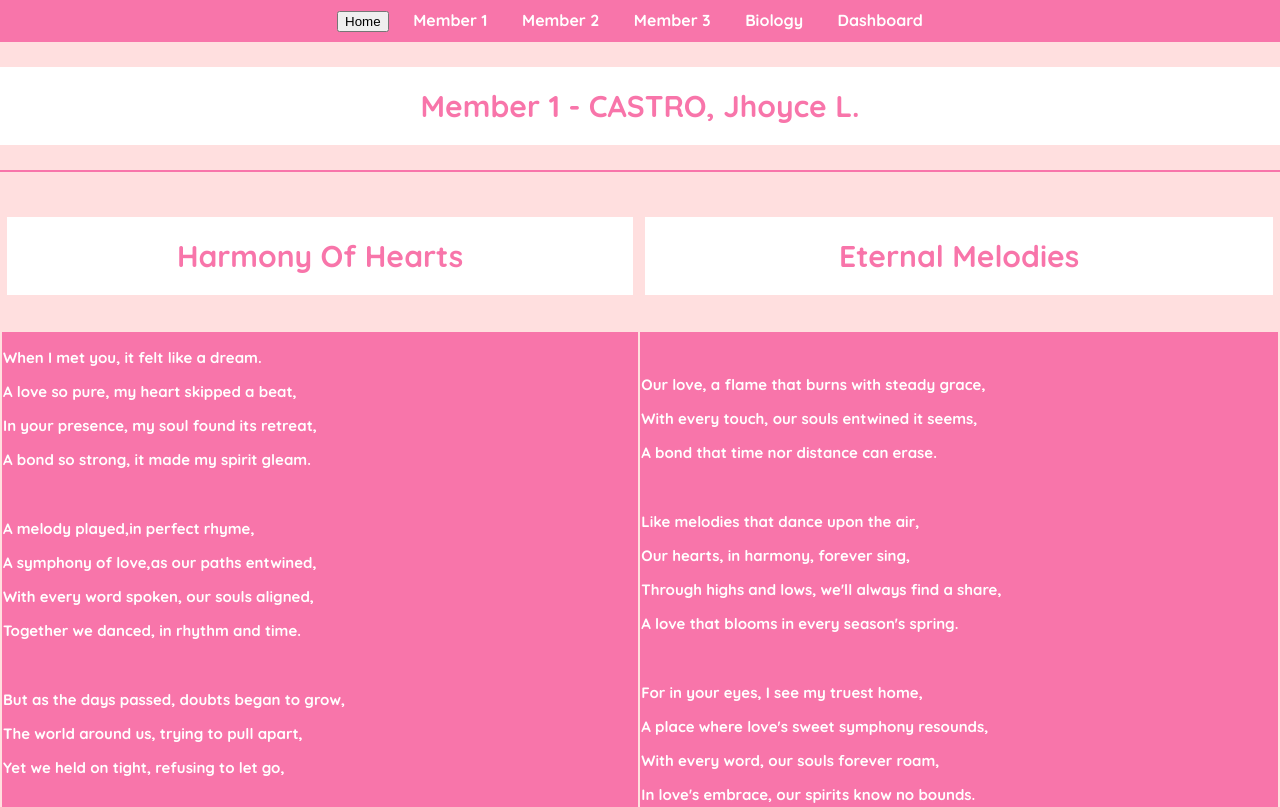
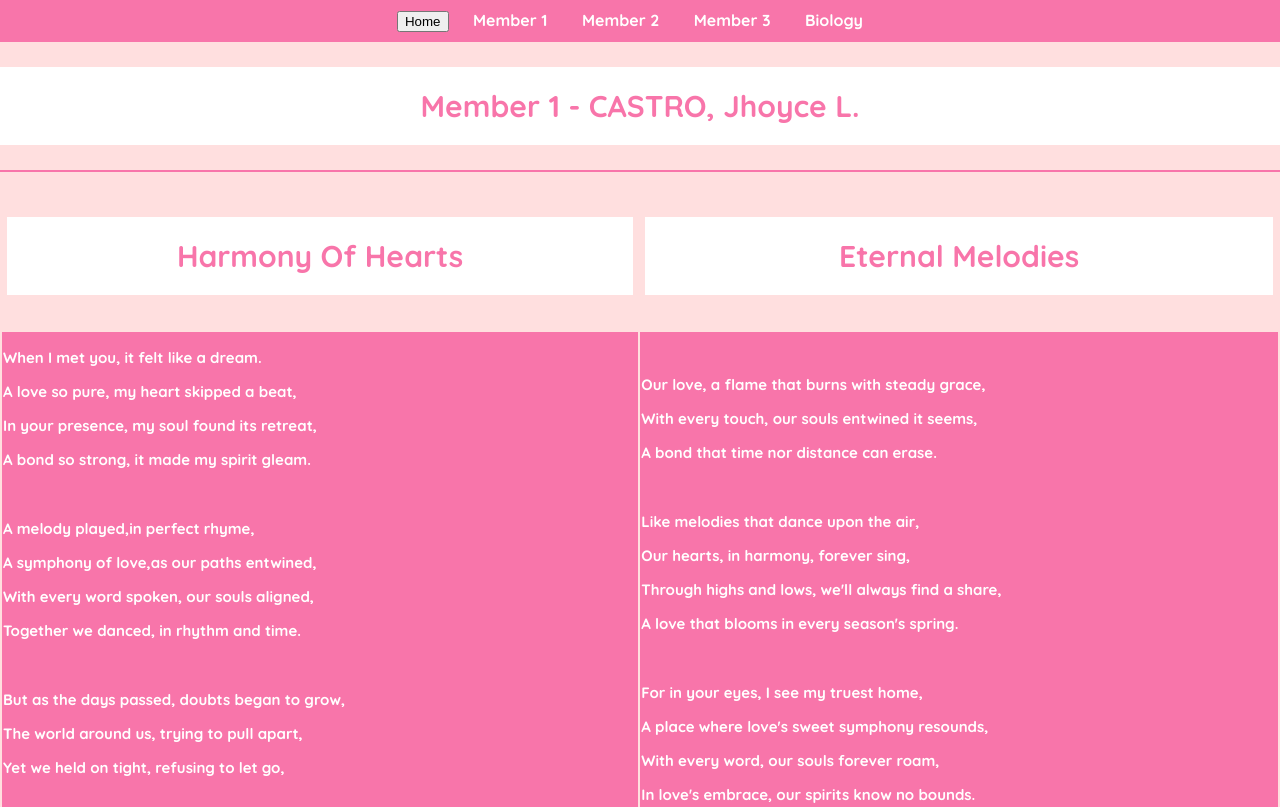
Before and after one commit to PrincessHannah/PrincessHannah.github.io, a plain HTML site: page English.html in a window 1280 px wide. Shown: the top 807 px of the page. Drawn offline with Linux system fonts and the light colour scheme.

Commit message:
Update English.html

```diff
--- a/English.html
+++ b/English.html
@@ -141,8 +141,7 @@
             <li><a href="#Mem2">Member 2</a></li>
             <li><a href="#Mem3">Member 3</a></li>
 			<li><a href = "Biology.html"> Biology </a> </li>
-			<li><a href = "index.html> Homepage </a></li>
-			<li> <a href = "Dashboard.html> Dashboard </a></li>
+
         </ul>
     </nav>
 
```
